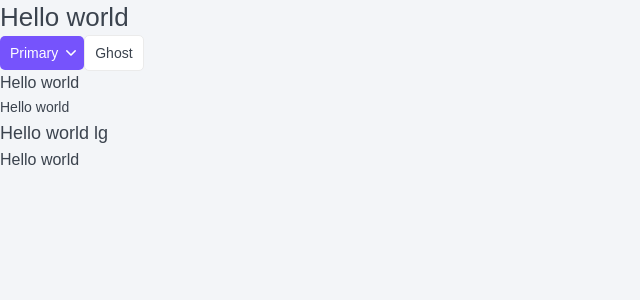
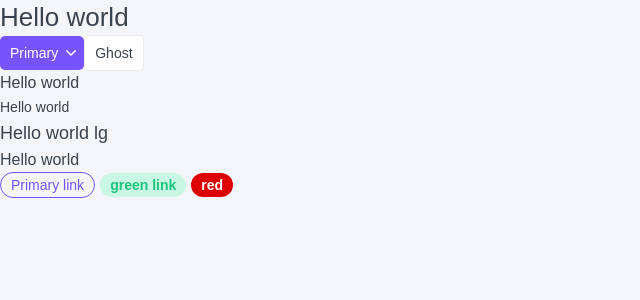
Before and after one commit to xtadeushx/top-app, a Next.js app: page / in a window 1280 px wide. Shown: the top 300 px of the page, without its empty margins (0-640 px from the left). Built offline with nearby package versions, Linux system fonts and the light colour scheme.

Commit message:
add tag component

```diff
--- a/components/Button/Button.module.css
+++ b/components/Button/Button.module.css
@@ -38,17 +38,16 @@
 }
 
 .down {
+	transition: var(--transition);
 	transform: rotate(90deg);
-    transition: var(--transition);
 }
 
 .ghost:hover svg {
+	transition: var(--transition);
 	transform: rotate(90deg);
-    transition: var(--transition);
 	fill: var(--white);
 }
 
 .primary svg {
 	fill: var(--white);
-
 }
--- a/components/Paragraph/Paragraph.module.css
+++ b/components/Paragraph/Paragraph.module.css
@@ -1,6 +1,5 @@
 .p {
 	margin: 0;
-
 }
 
 .s {
--- /dev/null
+++ b/components/Tag/Tag.module.css
@@ -0,0 +1,46 @@
+.tag {
+	display: inline-block;
+	box-sizing: border-box;
+	margin-right: 5px;
+	border-radius: 20px;
+}
+
+.s {
+	padding: 5px 10px;
+	font-size: 12px;
+	line-height: 12px;
+}
+
+.m {
+	padding: 5px 10px;
+	font-size: 14px;
+	line-height: 14px;
+}
+
+.ghost {
+	border: 1px solid var(--grey-light);
+}
+
+.red {
+	color: var(--white);
+	background: #DE0000;
+	font-weight: bold;
+}
+
+.grey {
+	color: var(--white);
+	background: #B3C0D9;
+	font-weight: bold;
+}
+
+.primary {
+	color: var(--primary);
+	border: 1px solid var(--primary);
+	background: transparent;
+}
+
+.green {
+	color: var(--green);
+	background: var(--green-light);
+	font-weight: 700;
+}
--- /dev/null
+++ b/components/Tag/Tag.tsx
@@ -0,0 +1,33 @@
+import React, { FC } from 'react';
+import { ITagProps } from './Tag.props';
+
+import cn from 'classnames';
+
+import styles from './Tag.module.css';
+
+const Tag: FC<ITagProps> = ({
+    children,
+    size,
+    className,
+    color,
+    href,
+    ...props
+}): JSX.Element => {
+    return (
+        <div
+            className={cn(styles.tag, {
+                [styles.s]: size === 's',
+                [styles.m]: size === 'm',
+                [styles.ghost]: color === 'ghost',
+                [styles.primary]: color === 'primary',
+                [styles.red]: color === 'red',
+                [styles.green]: color === 'green',
+            })}
+            {...props}
+        >
+            {href ? <a href={href}>{children}</a> : <>{children}</>}
+        </div>
+    );
+};
+
+export { Tag };
--- a/components/index.ts
+++ b/components/index.ts
@@ -1,3 +1,4 @@
 export * from './Htag/Htag';
 export * from './Button/Byttton';
 export * from './Paragraph/Paragraph';
+export * from './Tag/Tag';
--- a/pages/index.tsx
+++ b/pages/index.tsx
@@ -1,4 +1,4 @@
-import { Button, Htag, Paragraph } from '../components';
+import { Button, Htag, Paragraph, Tag } from '../components';
 
 export default function Home(): JSX.Element {
     return (
@@ -15,6 +15,26 @@ export default function Home(): JSX.Element {
             <Paragraph size='s'>Hello world</Paragraph>
             <Paragraph size='lg'>Hello world lg</Paragraph>
             <Paragraph>Hello world</Paragraph>
+            <Tag
+                size='m'
+                color='primary'
+                href='#'
+            >
+                Primary link
+            </Tag>
+            <Tag
+                size='m'
+                color='green'
+                href='#'
+            >
+                green link
+            </Tag>
+            <Tag
+                size='m'
+                color='red'
+            >
+                red
+            </Tag>
         </div>
     );
 }
```
Also changed, not shown: components/Tag/Tag.props.ts (added, +9 -0 lines). Lines whose indentation alone changed are shown as unchanged.
